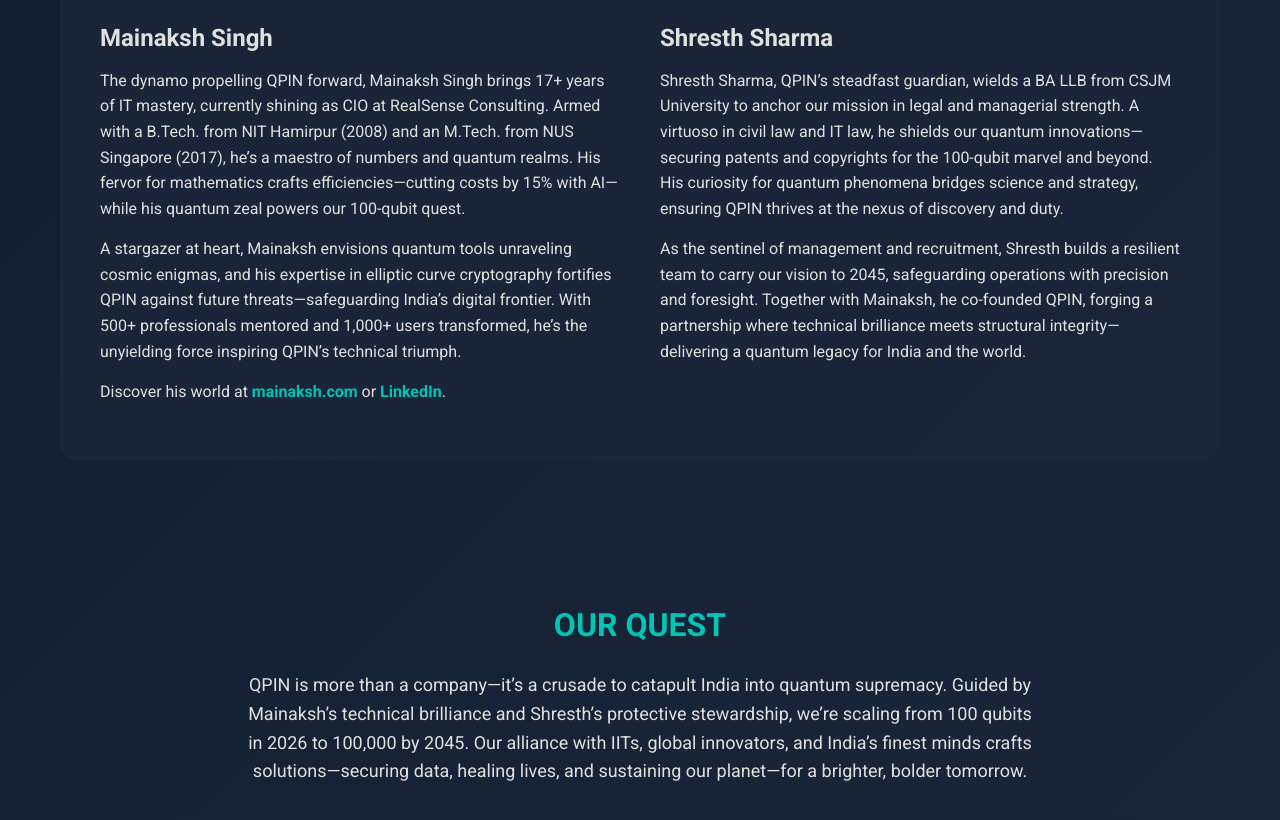
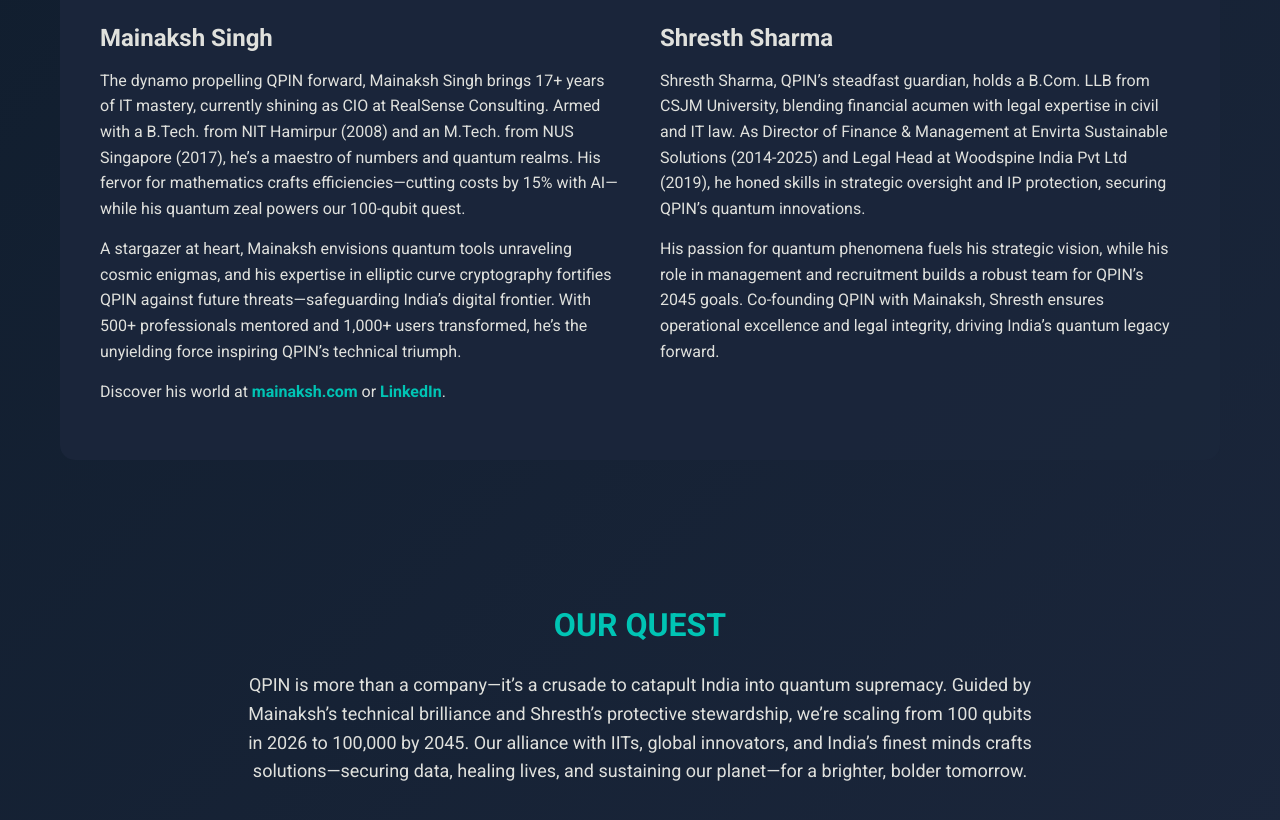
Before and after one commit to qp-in/qp-in.github.io, a plain HTML site: page qpin_about.html in a window 1280 px wide. Shown: the part 916-1736 px from the top of the page. Drawn offline with Linux system fonts and the light colour scheme.

Commit message:
Add files via upload

```diff
--- a/qpin_about.html
+++ b/qpin_about.html
@@ -162,8 +162,8 @@
                 <div class="profile">
                     <img src="https://via.placeholder.com/150?text=Shresth+Sharma" alt="Shresth Sharma">
                     <h4>Shresth Sharma</h4>
-                    <p>Shresth Sharma, QPIN’s steadfast guardian, wields a BA LLB from CSJM University to anchor our mission in legal and managerial strength. A virtuoso in civil law and IT law, he shields our quantum innovations—securing patents and copyrights for the 100-qubit marvel and beyond. His curiosity for quantum phenomena bridges science and strategy, ensuring QPIN thrives at the nexus of discovery and duty.</p>
-                    <p>As the sentinel of management and recruitment, Shresth builds a resilient team to carry our vision to 2045, safeguarding operations with precision and foresight. Together with Mainaksh, he co-founded QPIN, forging a partnership where technical brilliance meets structural integrity—delivering a quantum legacy for India and the world.</p>
+                    <p>Shresth Sharma, QPIN’s steadfast guardian, holds a B.Com. LLB from CSJM University, blending financial acumen with legal expertise in civil and IT law. As Director of Finance & Management at Envirta Sustainable Solutions (2014-2025) and Legal Head at Woodspine India Pvt Ltd (2019), he honed skills in strategic oversight and IP protection, securing QPIN’s quantum innovations.</p>
+                    <p>His passion for quantum phenomena fuels his strategic vision, while his role in management and recruitment builds a robust team for QPIN’s 2045 goals. Co-founding QPIN with Mainaksh, Shresth ensures operational excellence and legal integrity, driving India’s quantum legacy forward.</p>
                 </div>
             </div>
         </div>
```
